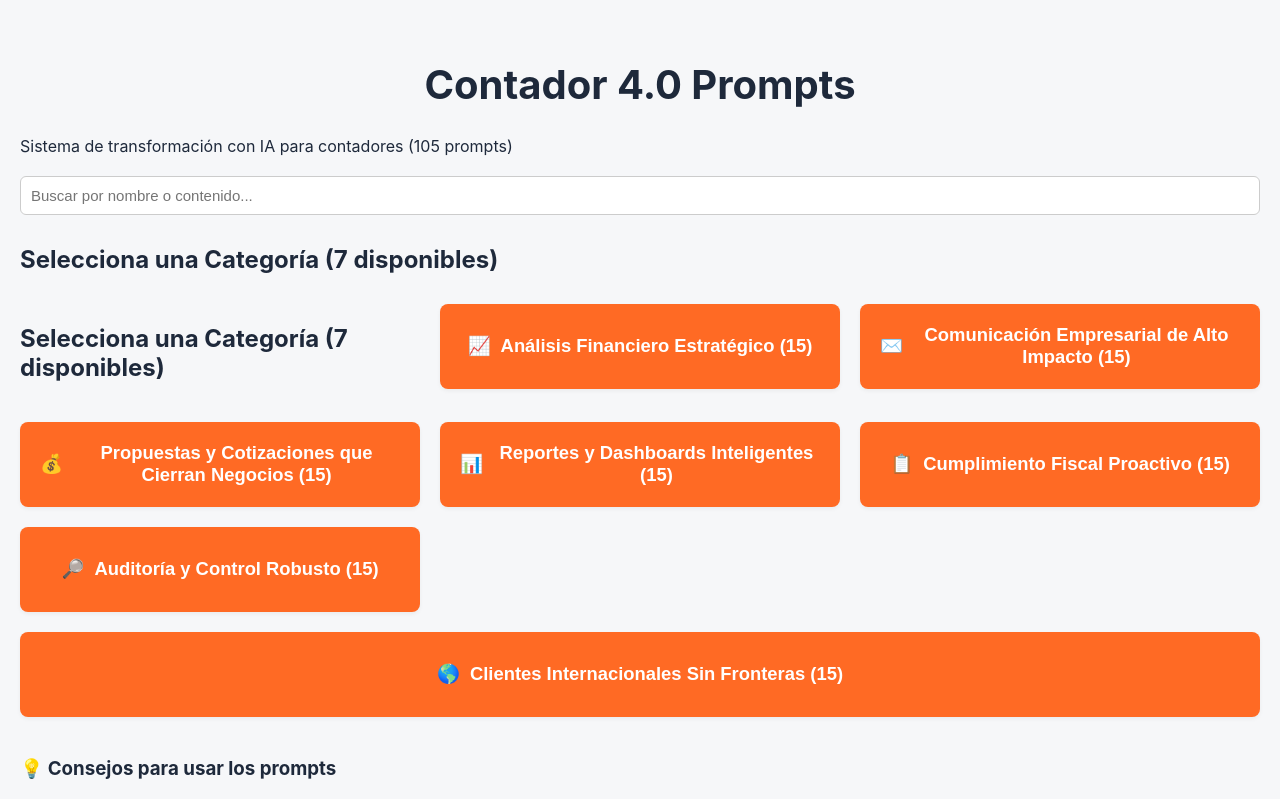
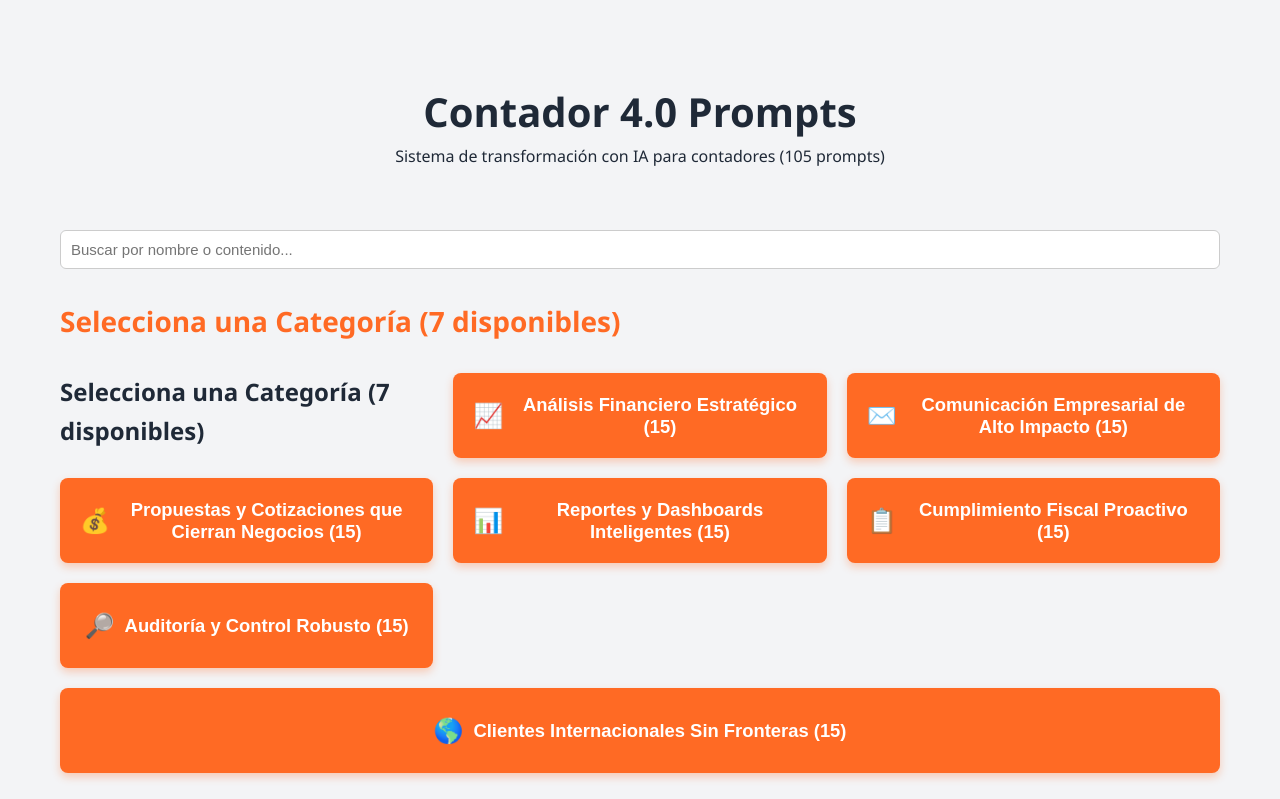
Before and after one commit to JairoAmaya/contador4-webapp-final, a React (Vite) app: page / in a window 1280 px wide. Shown: the top 799 px of the page. Built offline with nearby package versions, Linux system fonts and the light colour scheme.

Commit message:
Update styles.css

```diff
--- a/src/styles.css
+++ b/src/styles.css
@@ -511,3 +511,253 @@ footer {
         width: 100%;
     }
 }
+/* Reset y configuración base */
+* {
+  margin: 0;
+  padding: 0;
+  box-sizing: border-box;
+}
+
+body {
+  font-family: 'Segoe UI', Tahoma, Geneva, Verdana, sans-serif;
+  background: #f3f4f6;
+  line-height: 1.6;
+  color: #1f2937;
+}
+
+/* --- Estructura y Header --- */
+.app-container {
+  max-width: 1200px;
+  margin: 0 auto;
+  padding: 20px;
+  min-height: 100vh;
+}
+
+.header {
+  text-align: center;
+  padding: 20px 0 40px;
+}
+
+.header h1 {
+  font-size: 2.5rem;
+  font-weight: 700;
+  color: #1f2937;
+}
+
+/* --- Barra de Búsqueda y Filtros --- */
+.search-bar {
+  display: flex;
+  gap: 10px;
+  align-items: center;
+  margin-bottom: 30px;
+}
+
+.search-input {
+    flex-grow: 1;
+    padding: 12px 20px;
+    font-size: 1rem;
+    border: 2px solid #e5e7eb;
+    border-radius: 8px;
+    transition: all 0.3s ease;
+}
+
+.search-input:focus {
+  outline: none;
+  border-color: #ff6a24;
+  box-shadow: 0 0 0 3px rgba(255, 106, 36, 0.15);
+}
+
+.reset-btn.volver-btn {
+    background: #ff6a24;
+    color: white;
+    padding: 12px 20px;
+    border: none;
+    border-radius: 8px;
+    cursor: pointer;
+    font-weight: 600;
+    white-space: nowrap; /* Evita que el texto del botón se rompa */
+}
+.reset-btn.volver-btn:hover {
+    background: #e65c19;
+}
+
+/* --- Títulos y Encabezados de Vista --- */
+.current-view-title-group h2 {
+    font-size: 1.75rem;
+    margin-bottom: 15px;
+    color: #ff6a24;
+}
+
+.instruction {
+    color: #6b7280;
+    margin-bottom: 20px;
+}
+
+/* --- Contenedores de Navegación (Grid) --- */
+.prompts-container {
+  display: grid;
+  gap: 20px;
+  margin-bottom: 30px;
+}
+
+/* Categorías (Nivel 1) */
+.category-list {
+  grid-template-columns: repeat(3, 1fr);
+  gap: 20px;
+  margin-top: 20px;
+}
+
+/* Subcategorías (Nivel 2) */
+.subcategoria-list {
+    grid-template-columns: 1fr;
+    gap: 10px;
+}
+
+/* --- Estilos de Botones y Tarjetas --- */
+
+/* Estilo Base para botones (Categoría, Subcategoría) */
+.filter-btn {
+  padding: 15px 20px;
+  border: 1px solid #e5e7eb;
+  background: white;
+  border-radius: 8px;
+  cursor: pointer;
+  font-size: 1rem;
+  font-weight: 600;
+  color: #333;
+  transition: all 0.3s ease;
+  text-align: center;
+  box-shadow: 0 2px 4px rgba(0, 0, 0, 0.05);
+}
+.filter-btn:hover {
+    border-color: #ff6a24;
+}
+
+/* Botones de Categoría (Nivel 1 - Naranja) */
+.category-button {
+  background: #ff6a24;
+  color: white;
+  border: none;
+  display: flex;
+  align-items: center;
+  justify-content: center;
+  height: 85px;
+  font-size: 1.15rem;
+  box-shadow: 0 4px 8px rgba(255, 106, 36, 0.3);
+}
+
+.category-button:hover {
+    background: #e65c19;
+    transform: translateY(-1px);
+}
+
+.category-button .icon-span {
+    font-size: 1.5rem;
+    margin-right: 10px;
+}
+
+/* Ocupar todo el ancho para la última fila */
+.category-list button:nth-last-child(1) {
+    grid-column: 1 / -1;
+}
+
+
+/* --- Tarjetas de Prompts (Nivel 3) --- */
+
+.prompt-card {
+    background: white;
+    border: 1px solid #e5e7eb;
+    border-radius: 8px;
+    padding: 20px;
+    box-shadow: 0 1px 3px rgba(0,0,0,0.05);
+    margin-bottom: 20px;
+}
+
+.prompt-header {
+    border-bottom: 1px solid #f0f0f0;
+    padding-bottom: 15px;
+    margin-bottom: 15px;
+}
+
+.prompt-final-title {
+    font-size: 1.25rem;
+    color: #ff6a24;
+    margin: 0;
+}
+
+.detail-section {
+    margin-bottom: 20px;
+}
+
+.detail-section h4 {
+    font-weight: 700;
+    color: #1f2937;
+    margin-bottom: 8px;
+}
+
+.prompt-content-text {
+    white-space: pre-wrap; /* Mantiene el formato de salto de línea del prompt */
+    background: #f9f9f9;
+    padding: 15px;
+    border: 1px solid #e5e7eb;
+    border-radius: 6px;
+    font-family: monospace;
+    font-size: 0.9rem;
+    overflow-x: auto;
+    max-height: 200px;
+}
+
+/* Botón Copiar */
+.copy-button {
+    background: #2563eb;
+    color: white;
+    border: none;
+    padding: 10px 15px;
+    border-radius: 6px;
+    cursor: pointer;
+    font-size: 0.9rem;
+    font-weight: 600;
+    transition: background-color 0.3s;
+}
+
+.copy-button:hover {
+    background: #1d4ed8;
+}
+
+.copy-button.copied {
+    background: #10b981; /* Verde al copiar */
+}
+
+/* --- Sección de Tips --- */
+.tips-section {
+    background: #eef4f9;
+    border-radius: 12px;
+    padding: 25px;
+    margin-top: 40px;
+}
+
+.tips-section h3 {
+    color: #2563eb;
+}
+
+
+/* --- Media Queries (Responsividad) --- */
+@media (max-width: 992px) {
+    .category-list {
+        grid-template-columns: repeat(2, 1fr);
+    }
+}
+
+@media (max-width: 600px) {
+    .category-list {
+        grid-template-columns: 1fr;
+    }
+
+    .search-bar {
+        flex-direction: column;
+    }
+
+    .reset-btn {
+        width: 100%;
+    }
+}
```
